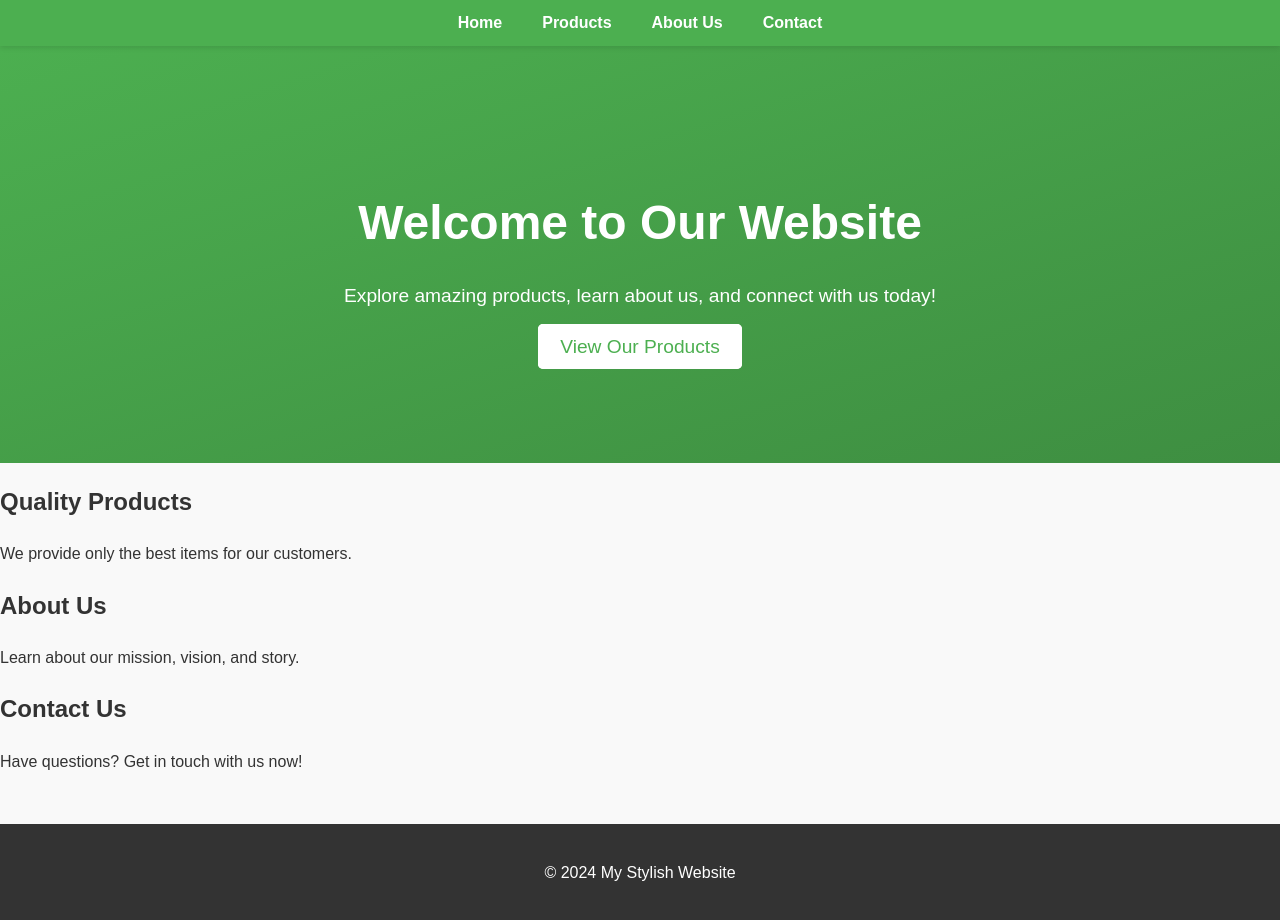
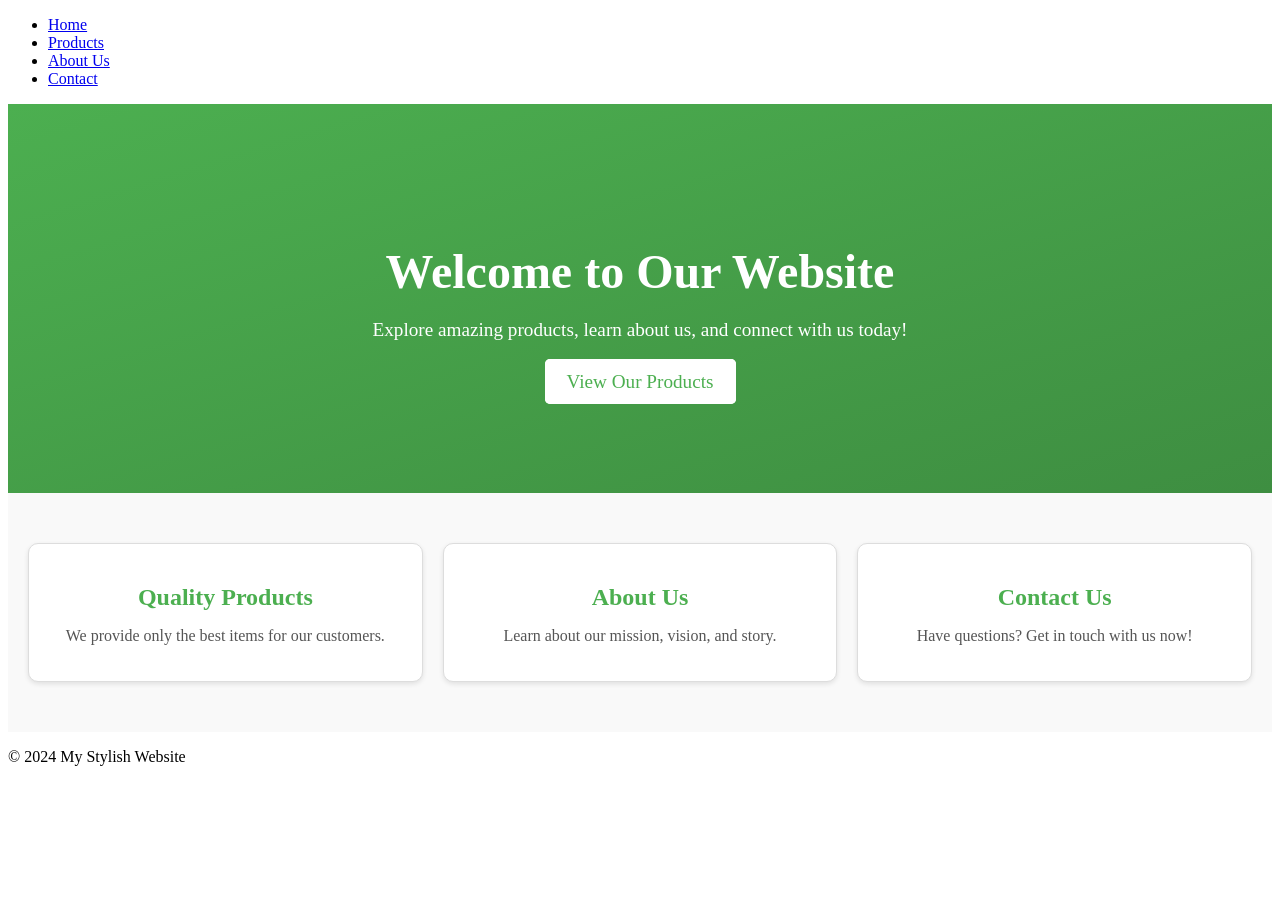
Before and after one commit to Saein20/websitepractice, a plain HTML site: page index.html in a window 1280 px wide. After the commit the page ends 800 px from the top, so only its background shows below. Drawn offline with Linux system fonts and the light colour scheme.

Commit message:
Update style.css

```diff
--- a/style.css
+++ b/style.css
@@ -1,47 +1,3 @@
-/* Global Styles */
-body {
-    font-family: 'Arial', sans-serif;
-    margin: 0;
-    padding: 0;
-    color: #333;
-    background-color: #f9f9f9;
-    line-height: 1.6;
-}
-
-/* Header Styles */
-header {
-    background-color: #4CAF50;
-    color: white;
-    padding: 10px 0;
-    box-shadow: 0 2px 5px rgba(0, 0, 0, 0.1);
-    position: sticky;
-    top: 0;
-    z-index: 1000;
-}
-
-header nav ul {
-    list-style: none;
-    display: flex;
-    justify-content: center;
-    margin: 0;
-    padding: 0;
-}
-
-header nav ul li {
-    margin: 0 20px;
-}
-
-header nav ul li a {
-    color: white;
-    text-decoration: none;
-    font-weight: bold;
-    transition: color 0.3s ease-in-out;
-}
-
-header nav ul li a:hover {
-    color: #FFD700;
-}
-
 /* Hero Section */
 .hero {
     text-align: center;
@@ -52,12 +8,12 @@ header nav ul li a:hover {
 
 .hero h1 {
     font-size: 3rem;
-    margin-bottom: 10px;
+    margin-bottom: 20px;
 }
 
 .hero p {
     font-size: 1.2rem;
-    margin-bottom: 20px;
+    margin-bottom: 30px;
 }
 
 .hero .button {
@@ -76,11 +32,36 @@ header nav ul li a:hover {
     color: #333;
 }
 
-/* Footer Styles */
-footer {
+/* Features Section */
+.features {
+    display: flex;
+    justify-content: center;
+    gap: 20px;
+    padding: 50px 20px;
+    background-color: #f9f9f9;
+}
+
+.feature-box {
     text-align: center;
     padding: 20px;
-    background-color: #333;
-    color: white;
-    margin-top: 50px;
+    border: 1px solid #ddd;
+    border-radius: 10px;
+    background-color: white;
+    width: 30%;
+    box-shadow: 0 2px 5px rgba(0, 0, 0, 0.1);
+    transition: transform 0.3s ease;
 }
+
+.feature-box:hover {
+    transform: scale(1.05);
+}
+
+.feature-box h2 {
+    margin-bottom: 10px;
+    color: #4CAF50;
+}
+
+.feature-box p {
+    font-size: 1rem;
+    color: #555;
+}
```
